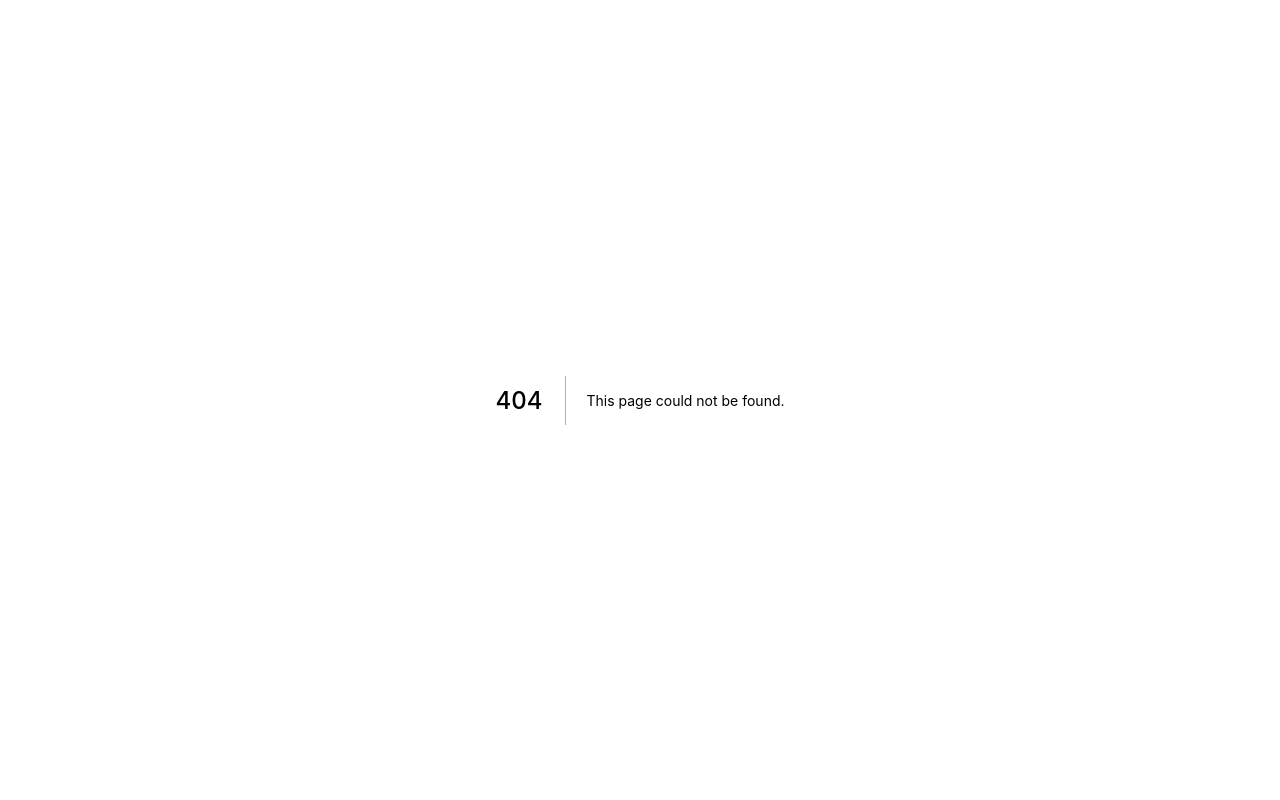
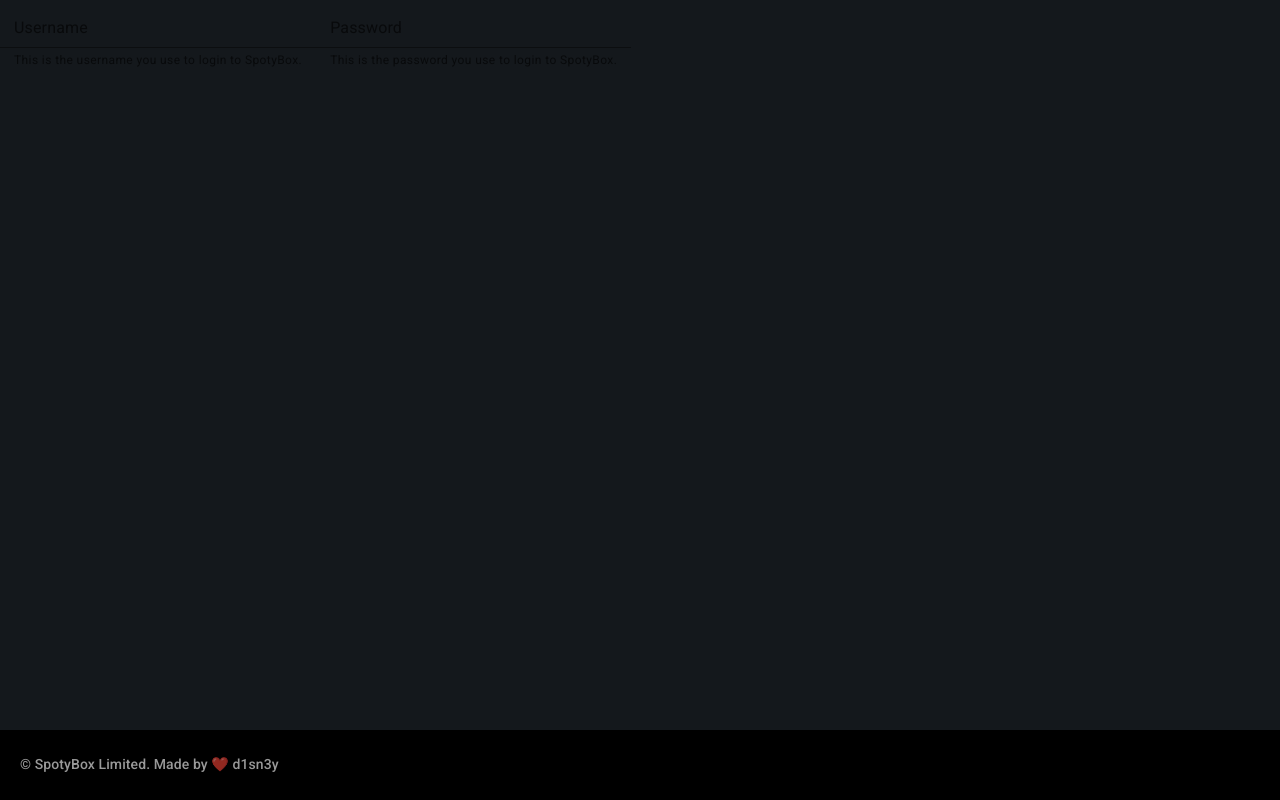
Before and after one commit to cabral2/spotybox-front, a Next.js app: page /settings in a window 1280 px wide. Before the commit this address had no page. Built offline with nearby package versions, Linux system fonts and the light colour scheme; a web font is replaced by a local one.

Commit message:
init settings page

```diff
--- /dev/null
+++ b/src/pages/settings/index.js
@@ -0,0 +1,41 @@
+import { makeStyles } from "@mui/styles";
+import { FormControl, Input, InputLabel, FormHelperText } from "@mui/material";
+import { Fragment } from "react";
+import CustomAppBar from "../../components/CustomAppBar/CustomAppBar";
+import Footer from "../../components/footer";
+
+const useStyles = makeStyles({
+    settingsBody: {
+        display: "flex",
+        flexDirection: "column",
+        alignItems: "center",
+        justifyContent: "center",
+    }
+});
+
+
+export default function SettingsPage() {
+    const classes = useStyles();
+
+    return (
+        <Fragment>
+            <Fragment className={classes.settingsBody}>
+                <FormControl>
+                    <InputLabel htmlFor="username">Username</InputLabel>
+                    <Input id="username" />
+                    <FormHelperText>
+                        This is the username you use to login to SpotyBox.
+                    </FormHelperText>
+                </FormControl>
+                <FormControl>
+                    <InputLabel htmlFor="password">Password</InputLabel>
+                    <Input id="password" />
+                    <FormHelperText>
+                        This is the password you use to login to SpotyBox.
+                    </FormHelperText>
+                </FormControl>
+            </Fragment>
+            <Footer />
+        </Fragment>
+    );
+}
```
